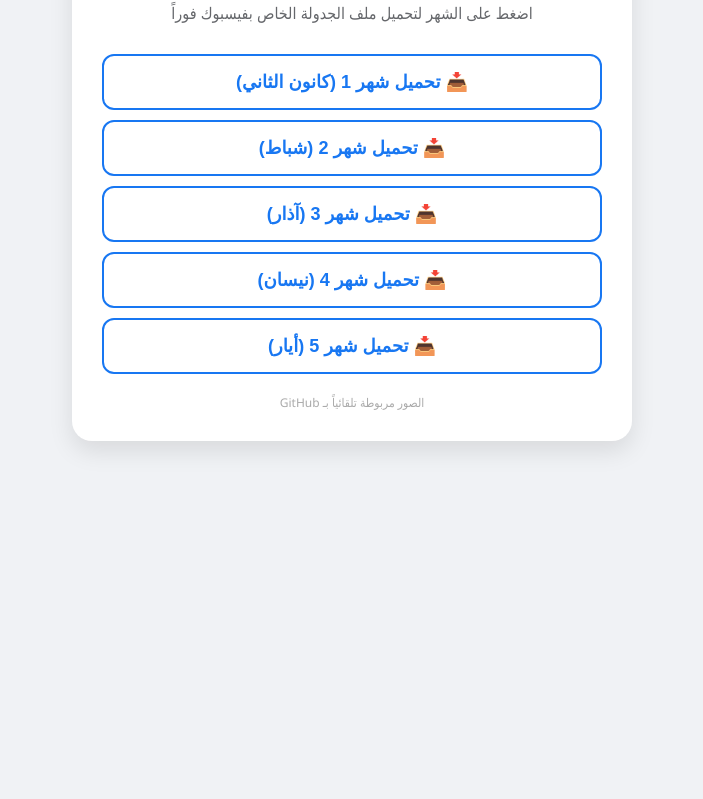
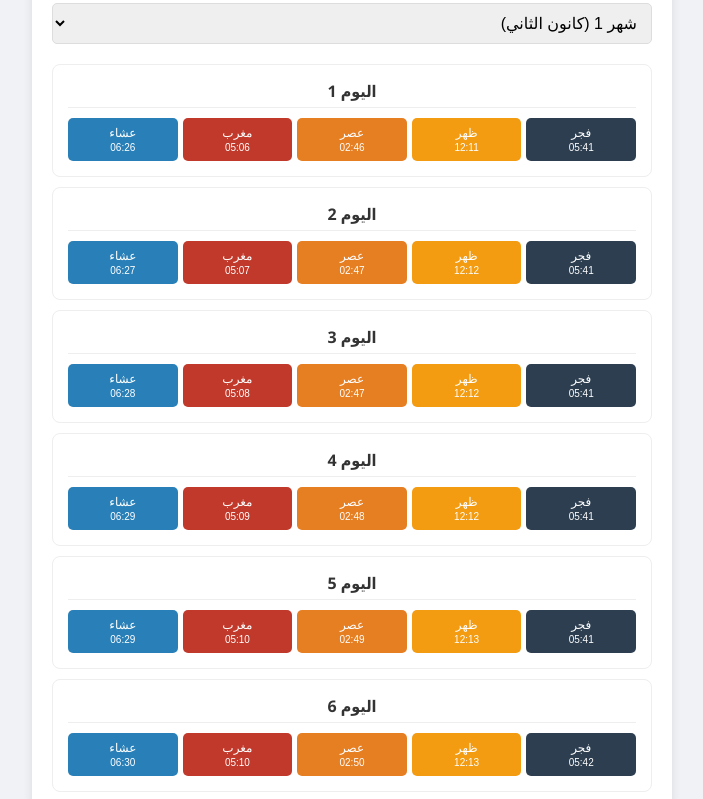
Before and after one commit to kesfet12/-tu, a plain HTML site: page index.html in a window 1280 px wide. Shown: the part 156-955 px from the top of the page, without its empty margins (288-991 px from the left). Before the commit the page ends 800 px from the top, so only its background shows below. Drawn offline with Linux system fonts and the light colour scheme.

Commit message:
Update index.html

```diff
--- a/index.html
+++ b/index.html
@@ -3,56 +3,62 @@
 <head>
     <meta charset="UTF-8">
     <meta name="viewport" content="width=device-width, initial-scale=1.0">
-    <title>تطبيق جدولة الصلوات - كركوك</title>
+    <title>مدير نشر الصلوات - كركوك</title>
     <style>
-        body { font-family: 'Segoe UI', Tahoma, Geneva, Verdana, sans-serif; background-color: #f0f2f5; text-align: center; padding: 40px; }
-        .container { max-width: 500px; margin: auto; background: white; padding: 30px; border-radius: 20px; box-shadow: 0 10px 25px rgba(0,0,0,0.1); }
-        h1 { color: #1877f2; margin-bottom: 5px; }
-        p { color: #65676b; margin-bottom: 30px; }
+        body { font-family: 'Segoe UI', Tahoma, Geneva, Verdana, sans-serif; background-color: #f0f2f5; padding: 20px; }
+        .container { max-width: 600px; margin: 0 auto; background: white; padding: 20px; border-radius: 15px; box-shadow: 0 4px 10px rgba(0,0,0,0.1); text-align: center; }
+        h2 { color: #1877f2; margin-bottom: 20px; }
 
-        .month-btn {
-            display: block;
-            width: 100%;
-            padding: 15px;
-            margin: 10px 0;
-            background: #fff;
-            color: #1877f2;
-            border: 2px solid #1877f2;
-            border-radius: 12px;
-            font-size: 18px;
-            font-weight: bold;
-            cursor: pointer;
-            transition: all 0.3s ease;
-            text-decoration: none;
+        .month-selector { margin-bottom: 20px; }
+        select { padding: 10px; font-size: 16px; border-radius: 5px; border: 1px solid #ddd; width: 100%; }
+
+        .day-card { border: 1px solid #eee; padding: 15px; margin-bottom: 10px; border-radius: 8px; background: #fff; }
+        .day-title { font-weight: bold; margin-bottom: 10px; color: #333; border-bottom: 1px solid #eee; padding-bottom: 5px; }
+
+        .prayers-grid { display: grid; grid-template-columns: repeat(5, 1fr); gap: 5px; }
+        .prayer-btn {
+            border: none; padding: 8px 2px; border-radius: 5px; color: white; cursor: pointer; font-size: 12px;
+            display: flex; flex-direction: column; align-items: center; transition: 0.2s;
         }
-        .month-btn:hover {
-            background: #1877f2;
-            color: white;
-            transform: translateY(-2px);
-            box-shadow: 0 5px 15px rgba(24, 119, 242, 0.3);
-        }
-        .footer { margin-top: 20px; font-size: 12px; color: #aaa; }
+        .prayer-btn:hover { opacity: 0.9; transform: scale(1.05); }
+        .prayer-btn span { font-size: 10px; margin-top: 2px; }
+
+        /* ألوان الصلوات */
+        .fajr { background: #2c3e50; }
+        .dhuhr { background: #f39c12; }
+        .asr { background: #e67e22; }
+        .maghrib { background: #c0392b; }
+        .isha { background: #2980b9; }
+
+        .toast { visibility: hidden; min-width: 250px; background-color: #333; color: #fff; text-align: center; border-radius: 5px; padding: 16px; position: fixed; z-index: 1; left: 50%; bottom: 30px; transform: translateX(-50%); }
+        .toast.show { visibility: visible; animation: fadein 0.5s, fadeout 0.5s 2.5s; }
+        @keyframes fadein { from {bottom: 0; opacity: 0;} to {bottom: 30px; opacity: 1;} }
+        @keyframes fadeout { from {bottom: 30px; opacity: 1;} to {bottom: 0; opacity: 0;} }
     </style>
 </head>
 <body>
 
 <div class="container">
-    <h1>📅 مُجدوِل الصلوات الذكي</h1>
-    <p>اضغط على الشهر لتحميل ملف الجدولة الخاص بفيسبوك فوراً</p>
+    <h2>🚀 الناشر السريع</h2>
+    <p>اختر الشهر، ثم اضغط على الصلاة لنسخ النص وفتح فيسبوك</p>
 
-    <button class="month-btn" onclick="downloadCSV(0)">📥 تحميل شهر 1 (كانون الثاني)</button>
-    <button class="month-btn" onclick="downloadCSV(1)">📥 تحميل شهر 2 (شباط)</button>
-    <button class="month-btn" onclick="downloadCSV(2)">📥 تحميل شهر 3 (آذار)</button>
-    <button class="month-btn" onclick="downloadCSV(3)">📥 تحميل شهر 4 (نيسان)</button>
-    <button class="month-btn" onclick="downloadCSV(4)">📥 تحميل شهر 5 (أيار)</button>
+    <div class="month-selector">
+        <select id="monthSelect" onchange="renderDays()">
+            <option value="0">شهر 1 (كانون الثاني)</option>
+            <option value="1">شهر 2 (شباط)</option>
+            <option value="2">شهر 3 (آذار)</option>
+            <option value="3">شهر 4 (نيسان)</option>
+            <option value="4">شهر 5 (أيار)</option>
+        </select>
+    </div>
 
-    <div class="footer">الصور مربوطة تلقائياً بـ GitHub</div>
+    <div id="daysContainer"></div>
 </div>
 
+<div id="toast" class="toast">تم نسخ النص! ✅ جاري فتح الصورة وفيسبوك...</div>
+
 <script>
-    // ==========================================
-    // 1. روابط الصور (تم تصحيحها لتكون مباشرة Raw)
-    // ==========================================
+    // روابط صورك المباشرة
     const images = {
         fajr:    "https://raw.githubusercontent.com/kesfet12/-tu/main/fajr.jpg",
         dhuhr:   "https://raw.githubusercontent.com/kesfet12/-tu/main/dhuhr.jpg",
@@ -61,9 +67,7 @@
         isha:    "https://raw.githubusercontent.com/kesfet12/-tu/main/isha.jpg"
     };
 
-    // ==========================================
-    // 2. قاعدة بيانات المواقيت (الأشهر 1-5)
-    // ==========================================
+    // قاعدة البيانات (الأشهر 1-5)
     const db = {
         "0": [[1,"05:41","12:11","02:46","05:06","06:26"], [2,"05:41","12:12","02:47","05:07","06:27"], [3,"05:41","12:12","02:47","05:08","06:28"], [4,"05:41","12:12","02:48","05:09","06:29"], [5,"05:41","12:13","02:49","05:10","06:29"], [6,"05:42","12:13","02:50","05:10","06:30"], [7,"05:42","12:14","02:50","05:11","06:31"], [8,"05:42","12:14","02:51","05:12","06:32"], [9,"05:42","12:15","02:52","05:13","06:33"], [10,"05:42","12:15","02:53","05:14","06:33"], [11,"05:42","12:15","02:54","05:15","06:34"], [12,"05:42","12:16","02:55","05:16","06:35"], [13,"05:42","12:16","02:55","05:17","06:36"], [14,"05:42","12:17","02:56","05:18","06:37"], [15,"05:42","12:17","02:57","05:19","06:37"], [16,"05:41","12:17","02:58","05:20","06:38"], [17,"05:41","12:18","02:59","05:21","06:39"], [18,"05:41","12:18","03:00","05:22","06:40"], [19,"05:41","12:18","03:01","05:23","06:41"], [20,"05:40","12:18","03:02","05:24","06:42"], [21,"05:40","12:19","03:02","05:25","06:43"], [22,"05:40","12:19","03:03","05:26","06:44"], [23,"05:39","12:19","03:04","05:27","06:44"], [24,"05:39","12:20","03:05","05:28","06:45"], [25,"05:39","12:20","03:06","05:29","06:46"], [26,"05:38","12:20","03:07","05:30","06:47"], [27,"05:38","12:20","03:08","05:31","06:48"], [28,"05:37","12:20","03:09","05:32","06:49"], [29,"05:37","12:21","03:10","05:33","06:50"], [30,"05:36","12:21","03:10","05:34","06:51"], [31,"05:36","12:21","03:11","05:35","06:52"]],
         "1": [[1,"05:35","12:21","03:12","05:36","06:53"], [2,"05:34","12:21","03:13","05:37","06:53"], [3,"05:34","12:21","03:14","05:38","06:54"], [4,"05:33","12:21","03:15","05:39","06:55"], [5,"05:32","12:21","03:15","05:40","06:56"], [6,"05:31","12:21","03:16","05:41","06:57"], [7,"05:31","12:22","03:17","05:42","06:58"], [8,"05:30","12:22","03:18","05:43","06:59"], [9,"05:29","12:22","03:19","05:44","07:00"], [10,"05:28","12:22","03:19","05:45","07:01"], [11,"05:27","12:22","03:20","05:46","07:02"], [12,"05:26","12:22","03:21","05:47","07:02"], [13,"05:26","12:22","03:22","05:48","07:03"], [14,"05:25","12:22","03:22","05:49","07:04"], [15,"05:24","12:22","03:23","05:50","07:05"], [16,"05:23","12:21","03:24","05:51","07:06"], [17,"05:22","12:21","03:25","05:52","07:07"], [18,"05:21","12:21","03:25","05:53","07:08"], [19,"05:19","12:21","03:26","05:54","07:09"], [20,"05:18","12:21","03:27","05:55","07:10"], [21,"05:17","12:21","03:27","05:56","07:10"], [22,"05:16","12:21","03:28","05:57","07:11"], [23,"05:15","12:21","03:29","05:58","07:12"], [24,"05:14","12:21","03:29","05:59","07:13"], [25,"05:13","12:20","03:30","05:59","07:14"], [26,"05:11","12:20","03:30","06:00","07:15"], [27,"05:10","12:20","03:31","06:01","07:16"], [28,"05:09","12:20","03:32","06:02","07:17"]],
@@ -72,47 +76,53 @@
         "4": [[1,"03:36","12:05","03:47","06:54","08:18"], [2,"03:35","12:04","03:48","06:55","08:19"], [3,"03:34","12:04","03:48","06:56","08:20"], [4,"03:32","12:04","03:48","06:57","08:21"], [5,"03:31","12:04","03:48","06:58","08:22"], [6,"03:29","12:04","03:48","06:58","08:23"], [7,"03:28","12:04","03:48","06:59","08:25"], [8,"03:27","12:04","03:48","07:00","08:26"], [9,"03:26","12:04","03:48","07:01","08:27"], [10,"03:24","12:04","03:48","07:02","08:28"], [11,"03:23","12:04","03:49","07:03","08:29"], [12,"03:22","12:04","03:49","07:03","08:30"], [13,"03:21","12:04","03:49","07:04","08:31"], [14,"03:19","12:04","03:49","07:05","08:33"], [15,"03:18","12:04","03:49","07:06","08:34"], [16,"03:17","12:04","03:49","07:07","08:35"], [17,"03:16","12:04","03:49","07:07","08:36"], [18,"03:15","12:04","03:50","07:08","08:37"], [19,"03:14","12:04","03:50","07:09","08:38"], [20,"03:13","12:04","03:50","07:10","08:39"], [21,"03:12","12:04","03:50","07:11","08:40"], [22,"03:11","12:04","03:50","07:11","08:41"], [23,"03:10","12:04","03:50","07:12","08:42"], [24,"03:09","12:04","03:50","07:13","08:43"], [25,"03:08","12:04","03:51","07:13","08:44"], [26,"03:07","12:05","03:51","07:14","08:45"], [27,"03:07","12:05","03:51","07:15","08:46"], [28,"03:06","12:05","03:51","07:16","08:47"], [29,"03:05","12:05","03:51","07:16","08:48"], [30,"03:04","12:05","03:51","07:17","08:49"], [31,"03:04","12:05","03:52","07:18","08:50"]]
     };
 
-    function downloadCSV(monthIndex) {
-        // رؤوس ملف CSV
-        let csvContent = "\uFEFFContent,Image URL,Scheduled Publish Time\n";
+    function renderDays() {
+        const monthIndex = document.getElementById('monthSelect').value;
+        const list = document.getElementById('daysContainer');
+        list.innerHTML = "";
 
-        const monthData = db[monthIndex];
-        const year = 2026;
+        db[monthIndex].forEach(dayRow => {
+            const [day, ...times] = dayRow;
+            const card = document.createElement('div');
+            card.className = 'day-card';
 
-        monthData.forEach(dayRow => {
-            let [day, tF, tD, tA, tM, tI] = dayRow;
-            let mFormatted = (parseInt(monthIndex) + 1).toString().padStart(2, '0');
-            let dFormatted = day.toString().padStart(2, '0');
-            let dateStr = `${year}-${mFormatted}-${dFormatted}`;
-
-            let prayers = [
-                { time: tF, tag: "#اذان_الفجر",  url: images.fajr },
-                { time: tD, tag: "#اذان_الظهر",  url: images.dhuhr },
-                { time: tA, tag: "#اذان_العصر",  url: images.asr },
-                { time: tM, tag: "#اذان_المغرب", url: images.maghrib },
-                { time: tI, tag: "#اذان_العشاء", url: images.isha }
+            let html = `<div class="day-title">اليوم ${day}</div><div class="prayers-grid">`;
+            const keys = [
+                {n:'فجر', k:'fajr', c:'fajr', t:times[0], tag:'#اذان_الفجر'},
+                {n:'ظهر', k:'dhuhr', c:'dhuhr', t:times[1], tag:'#اذان_الظهر'},
+                {n:'عصر', k:'asr', c:'asr', t:times[2], tag:'#اذان_العصر'},
+                {n:'مغرب', k:'maghrib', c:'maghrib', t:times[3], tag:'#اذان_المغرب'},
+                {n:'عشاء', k:'isha', c:'isha', t:times[4], tag:'#اذان_العشاء'}
             ];
 
-            prayers.forEach(p => {
-                // تحويل الوقت إلى 24 ساعة
-                let [h, m] = p.time.split(':').map(Number);
-                if (p.tag !== "#اذان_الفجر" && p.tag !== "#اذان_الظهر" && h < 12) h += 12;
+            keys.forEach(p => {
+                html += `<button class="prayer-btn ${p.c}" onclick="doAction('${p.t}', '${p.tag}', '${images[p.k]}')">${p.n}<span>${p.t}</span></button>`;
+            });
+            html += `</div>`;
+            card.innerHTML = html;
+            list.appendChild(card);
+        });
+    }
 
-                let isoTime = `${dateStr}T${h.toString().padStart(2,'0')}:${m.toString().padStart(2,'0')}:00`;
-                let message = `${p.time} ${p.tag}`;
+    function doAction(time, tag, imgUrl) {
+        // 1. نسخ النص
+        const text = `${time} ${tag}`;
+        navigator.clipboard.writeText(text);
 
-                // إضافة السطر للملف
-                csvContent += `"${message}","${p.url}","${isoTime}"\n`;
-            });
-        });
+        // 2. إظهار رسالة
+        const toast = document.getElementById("toast");
+        toast.className = "toast show";
+        setTimeout(() => toast.className = toast.className.replace("show", ""), 3000);
 
-        // إنشاء الملف وتنزيله
-        const blob = new Blob([csvContent], { type: 'text/csv;charset=utf-8;' });
-        const link = document.createElement("a");
-        link.href = URL.createObjectURL(blob);
-        link.download = `جدول_صلوات_شهر_${parseInt(monthIndex)+1}.csv`;
-        link.click();
+        // 3. فتح الصورة والفيسبوك
+        window.open(imgUrl, '_blank'); // يفتح الصورة لتحفظها
+        setTimeout(() => {
+            window.open("https://business.facebook.com/latest/composer", '_blank'); // يفتح صفحة النشر
+        }, 500);
     }
+
+    // تشغيل عند البدء
+    renderDays();
 </script>
 
 </body>
```
